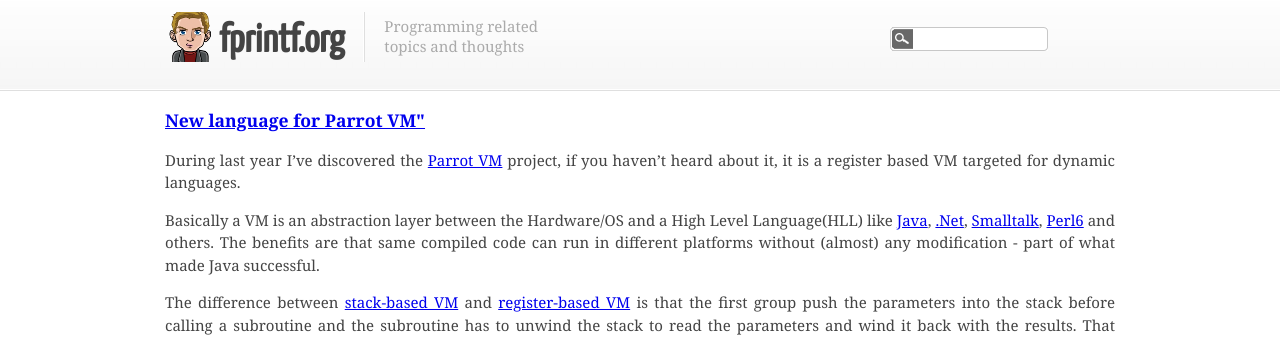
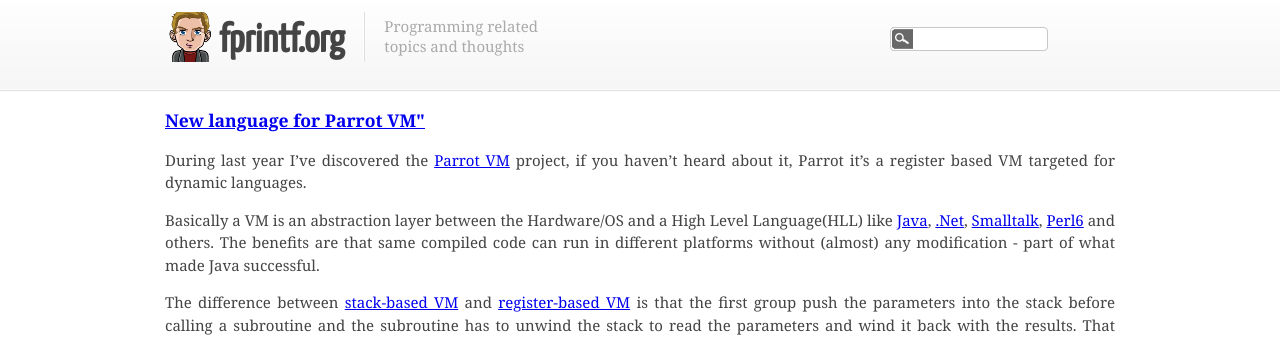
Before and after one commit to bluescreen10/bluescreen10.github.com, a Jekyll site: the page built from _posts/2010-08-02-New-language-for-Parrot-VM.markdown, in a window 1280 px wide. Shown: the top 339 px of the page. Built offline with Jekyll 4.4.1, drawn with Linux system fonts in a browser that asks for light colours; some web fonts are replaced; comment, search, counter and statistics services are not loaded.

Commit message:
Changed posts and config

```diff
--- a/_config.yml
+++ b/_config.yml
@@ -7,7 +7,6 @@ email: "mariano.wahlmann@gmail.com"
 description: "Programming related topics and thoughts"
 
 paginate: 5
-paginate_files:
-  - index.html
+paginate_files: index.html
 
 permalink: /:year/:month/:title
--- a/_posts/2010-08-02-New-language-for-Parrot-VM.markdown
+++ b/_posts/2010-08-02-New-language-for-Parrot-VM.markdown
@@ -3,7 +3,7 @@ layout: post
 title: New language for Parrot VM"
 ---
 
-During last year I've discovered the [Parrot VM][1] project, if you haven't heard about it, it is a register based VM targeted for dynamic languages.
+During last year I've discovered the [Parrot VM][1] project, if you haven't heard about it, Parrot it's a register based VM targeted for dynamic languages.
 
 Basically a VM is an abstraction layer between the Hardware/OS and a High Level Language(HLL) like [Java][2], [.Net][3], [Smalltalk][4], [Perl6][5] and others. The benefits are that same compiled code can run in different platforms without (almost) any modification - part of what made Java successful.
 
--- a/_posts/2010-12-19-Contributing-in-Parrot.markdown
+++ b/_posts/2010-12-19-Contributing-in-Parrot.markdown
@@ -15,7 +15,7 @@ In short the project is a major overhaul of the current embedding API which does
 
 I really want to dedicate a few words about guys in [#parrot][7], they are not only smart but also they are willing to spend time in helping anybody as well as mentoring newcomers.
 
-There is always help needed so if you want to participate in a cool project, <b>join us...
+There is always help needed so if you want to participate in a cool project, join us...
 
 [1]: http://www.parrot.org/ "Parrot"
 [2]: https://github.com/bluescreen10/mantra "Mantra"
```
